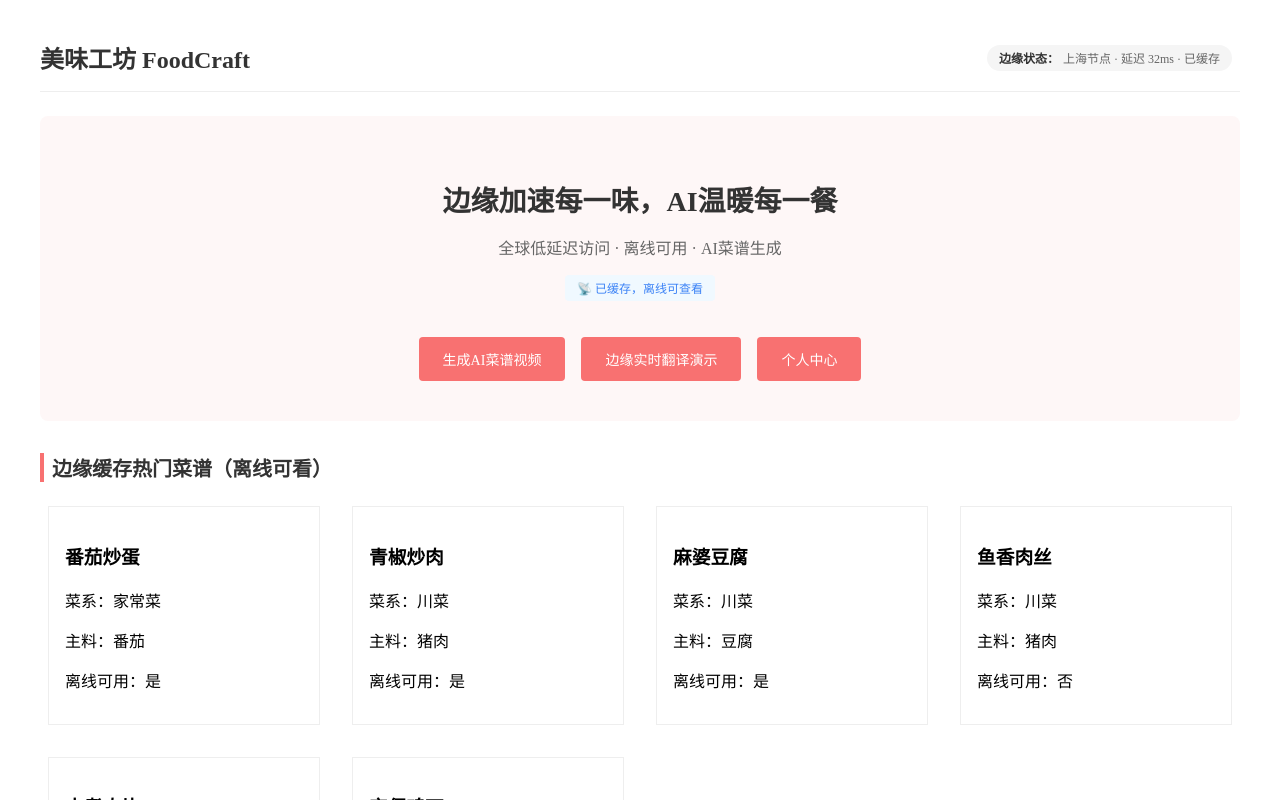
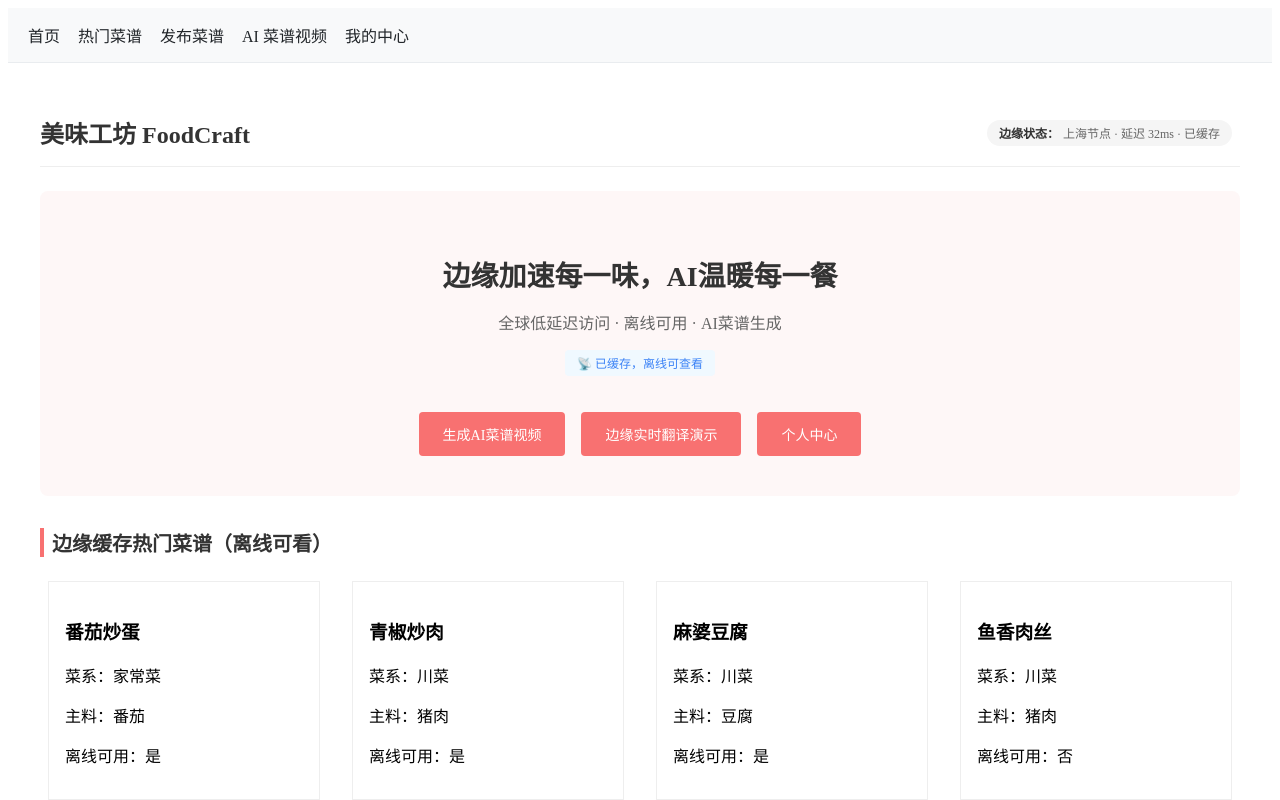
Before and after one commit to xiaoxiong-binggan/foodcraft-edge, a React (Vite) app: page / in a window 1280 px wide. Shown: the top 800 px of the page. Built offline with nearby package versions, Linux system fonts and the light colour scheme.

Commit message:
Update App.tsx

```diff
--- a/src/App.tsx
+++ b/src/App.tsx
@@ -1,15 +1,86 @@
-import { BrowserRouter as Router, Routes, Route } from 'react-router-dom';
+// 导入路由相关组件（保留原有，新增 Link 组件用于导航）
+import { BrowserRouter as Router, Routes, Route, Link } from 'react-router-dom';
+// 原有页面组件
 import Home from './pages/Home/Home';
 import AIVideoGenerator from './pages/AIVideoGenerator/AIVideoGenerator';
 import TranslateDemo from './pages/TranslateDemo/TranslateDemo';
 import UserCenter from './pages/UserCenter/UserCenter';
 import RecipeDetail from './pages/RecipeDetail/RecipeDetail';
 import OfflineMode from './pages/OfflineMode/OfflineMode';
+// 新增页面组件（发布菜谱 + 热门菜谱）
+import PublishRecipe from './pages/PublishRecipe/PublishRecipe';
+import RecipeList from './pages/RecipeList/RecipeList';
+// 全局样式
 import './assets/styles/global.css';
 
 function App() {
   return (
     <Router>
+      {/* 新增导航栏：方便快速切换到发布菜谱、热门菜谱等页面 */}
+      <nav style={{
+        padding: '15px 20px',
+        background: '#f8f9fa',
+        borderBottom: '1px solid #e9ecef',
+        marginBottom: '20px'
+      }}>
+        {/* 导航链接：设置样式，区分活跃状态（可选） */}
+        <Link
+          to="/"
+          style={{
+            marginRight: '18px',
+            textDecoration: 'none',
+            color: '#212529',
+            fontWeight: 500
+          }}
+        >
+          首页
+        </Link>
+        <Link
+          to="/recipes"
+          style={{
+            marginRight: '18px',
+            textDecoration: 'none',
+            color: '#212529',
+            fontWeight: 500
+          }}
+        >
+          热门菜谱
+        </Link>
+        <Link
+          to="/publish"
+          style={{
+            marginRight: '18px',
+            textDecoration: 'none',
+            color: '#212529',
+            fontWeight: 500
+          }}
+        >
+          发布菜谱
+        </Link>
+        <Link
+          to="/ai-video"
+          style={{
+            marginRight: '18px',
+            textDecoration: 'none',
+            color: '#212529',
+            fontWeight: 500
+          }}
+        >
+          AI 菜谱视频
+        </Link>
+        <Link
+          to="/user"
+          style={{
+            textDecoration: 'none',
+            color: '#212529',
+            fontWeight: 500
+          }}
+        >
+          我的中心
+        </Link>
+      </nav>
+
+      {/* 路由配置：新增发布菜谱、热门菜谱路由 */}
       <Routes>
         <Route path="/" element={<Home />} />
         <Route path="/ai-video" element={<AIVideoGenerator />} />
@@ -17,6 +88,10 @@ function App() {
         <Route path="/user" element={<UserCenter />} />
         <Route path="/recipe/:id" element={<RecipeDetail />} />
         <Route path="/offline" element={<OfflineMode />} />
+        {/* 新增：热门菜谱路由 */}
+        <Route path="/recipes" element={<RecipeList />} />
+        {/* 新增：发布菜谱路由 */}
+        <Route path="/publish" element={<PublishRecipe />} />
       </Routes>
     </Router>
   );
```
